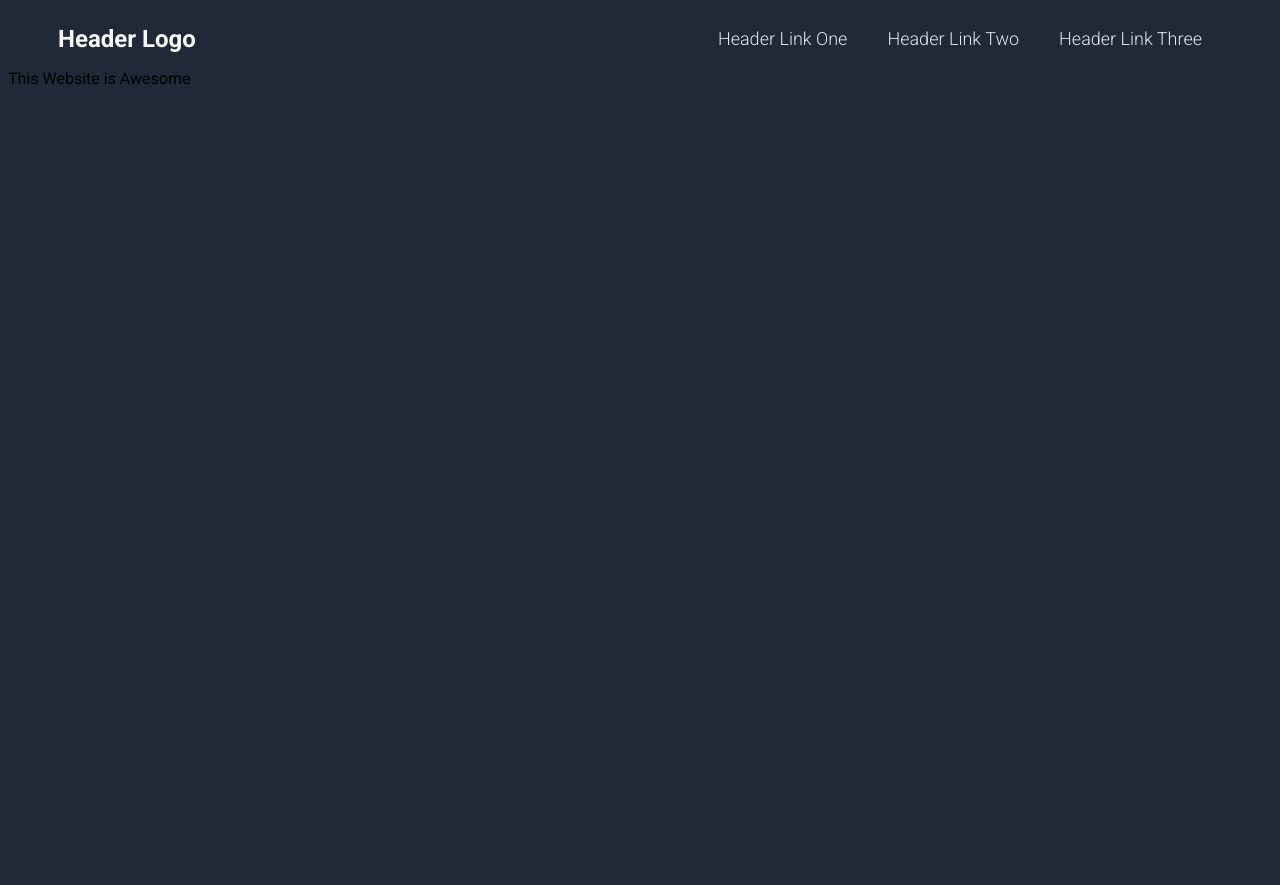
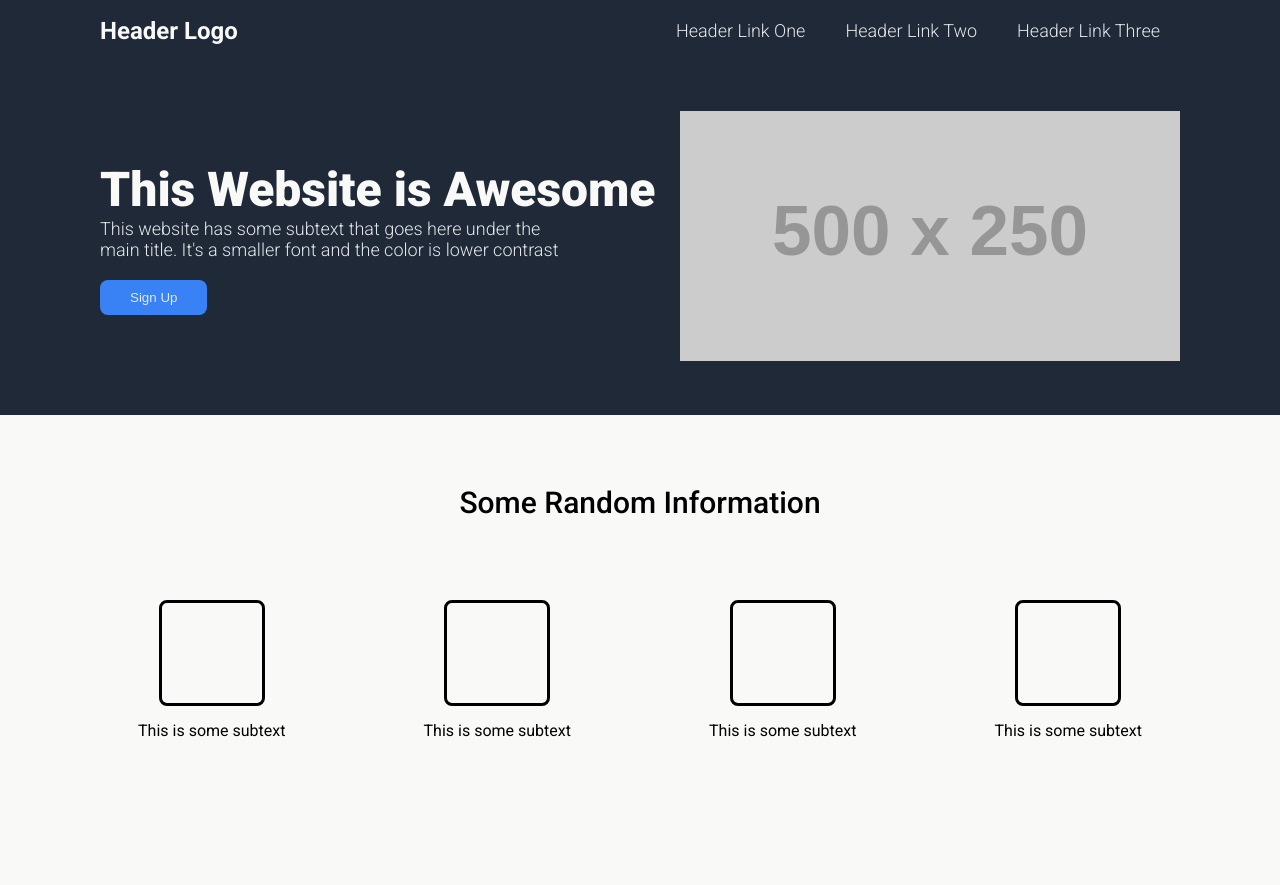
Before and after one commit to AnyaLecter-kr/Odin-Landing-Page, a plain HTML site: page index.html in a window 1280 px wide. Before the commit the page ends 800 px from the top, so only its background shows below. Drawn offline with Linux system fonts and the light colour scheme; placeholder pictures from the web are drawn by us.

Commit message:
Added files for features

```diff
--- a/index.html
+++ b/index.html
@@ -21,8 +21,36 @@
         </div>
     </div>
 
-    <div class="Hero">
-        <div class="Hero-text">This Website is Awesome</div>
+    <div class="hero">
+        <div class="hero-text">
+            <div class="hero-text maintext"> This Website is Awesome </div>
+            <div class="hero-text subtext"> This website has some subtext that goes here under the main title. It's a smaller font and the color is lower contrast </div>
+            <button class="cta-button">Sign Up</button>
+
+        </div>
+        <div class="hero-image"><a href="https://placeholder.com"><img src="https://via.placeholder.com/500x250/"></a></div>
+    </div>
+
+    <div class="feature-1">
+        <div class="feature-title"> Some Random Information </div>
+        <div class="featureitems">
+            <div class="featureitem">
+                <div class="featurebox"></div>
+                <div class="featuretext">This is some subtext</div>
+            </div>
+            <div class="featureitem">
+                <div class="featurebox"></div>
+                <div class="featuretext">This is some subtext</div>
+            </div>
+            <div class="featureitem">
+                <div class="featurebox"></div>
+                <div class="featuretext">This is some subtext</div>
+            </div>
+            <div class="featureitem">
+                <div class="featurebox"></div>
+                <div class="featuretext">This is some subtext</div>
+            </div>
+        </div>
     </div>
 </body>
 </html>
--- a/styles.css
+++ b/styles.css
@@ -2,7 +2,7 @@
     display: flex;
     align-items: center;
     justify-content: space-between;
-    padding: 0px 50px 0px 50px;
+    padding: 0px 100px 0px 100px;
 }
 .navbar-left {
     font-size: 24px;
@@ -21,10 +21,97 @@
     padding: 20px;
 }
 
+.hero {
+    display: flex;
+    align-items: center;
+    padding: 50px 100px 50px 100px;
+    justify-content: space-between;
+}
+
+.hero-text {
+    display: flex;
+    flex-direction: column;
+    align-items: flex-start;
+    justify-content: space-between;
+}
+
+.hero-text.maintext {
+    font-size: 48px;
+    font-weight: 800;
+    color: #F9FAF8;
+}
+
+.hero-text.subtext {
+    font-size: 18px;
+    font-weight: 300;
+    color: #E5E7EB;
+    margin-right: 100px;
+    padding-bottom: 20px;
+
+}
+
+button {
+    background-color: #3882F6;
+    color: #E5E7EB;
+    padding: 10px 30px;
+    border-radius: 8px;
+    border: 0px;
+    text-align: center;
+    text-decoration: none;
+}
+
+button:hover {
+    opacity: 0.7;
+}
+
+.feature-1 {
+    background-color: #F9FAF8;
+    height: 400px;
+    display: flex;
+    flex-direction: column;
+    padding-top: 70px;
+}
+
+.feature-title {
+    text-align: center;
+    font-size: 30px;
+    font-weight: 500;
+    padding-bottom: 50px;
+}
+
+.featureitem {
+    display: flex;
+    flex-direction: column;
+    justify-content: center;
+    align-items: center;
+}
+
+.featureitems {
+    display: flex;
+    flex-direction: row;
+    justify-content: space-evenly;
+    padding-top: 30px;
+}
+
+.featurebox {
+    border: 3px solid;
+    border-radius: 8px;
+    border-color: #000;
+    height: 100px;
+    width: 100px;
+    margin-bottom: 15px;
+
+
+}
+
 body {
     background-color: #1f2937;
     font-family: 'Roboto', sans-serif;
     display: flex;
     flex-direction: column;
+    overflow-x: hidden;
+    position: relative;
+    margin: 0;
+    padding: 0;
 
 }
```
